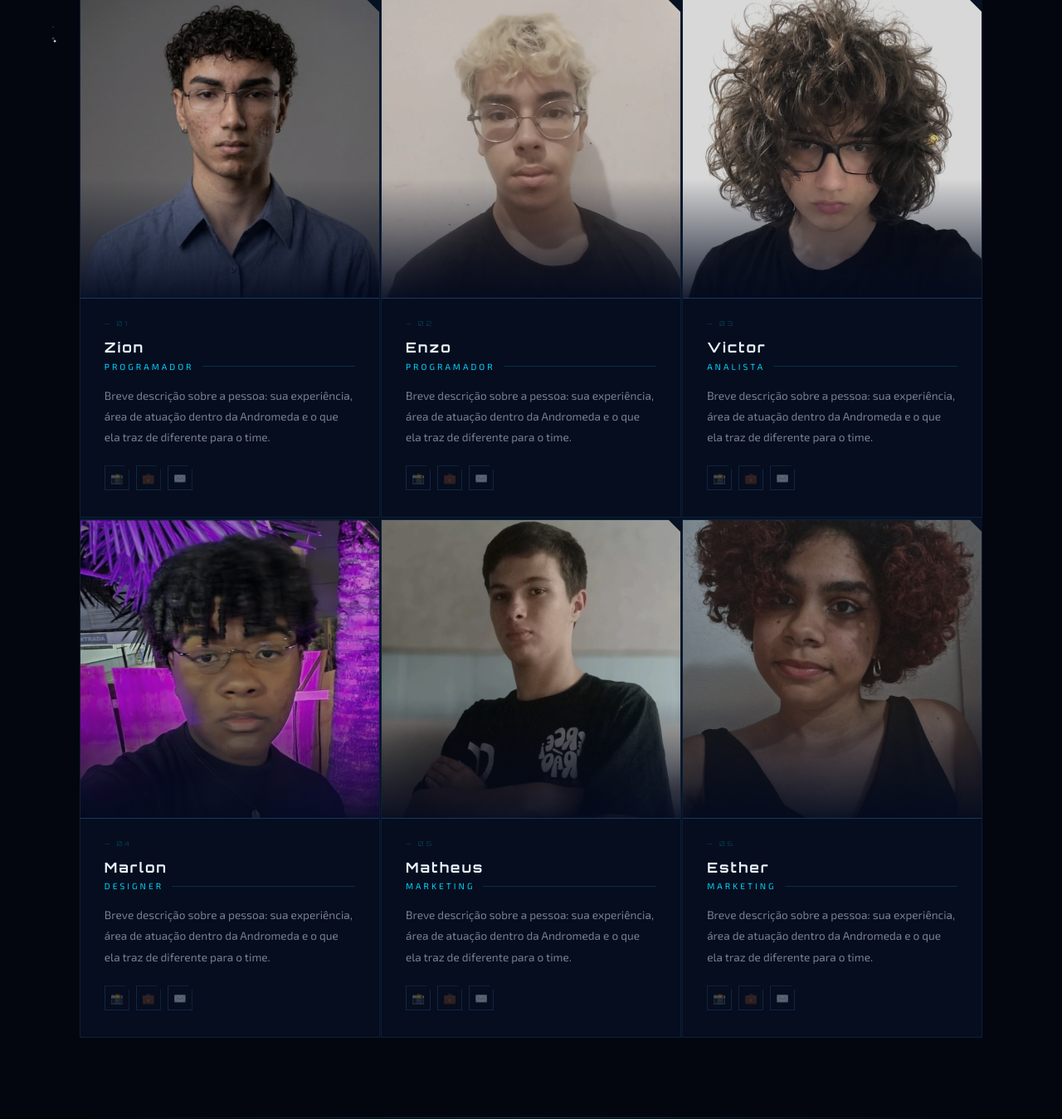
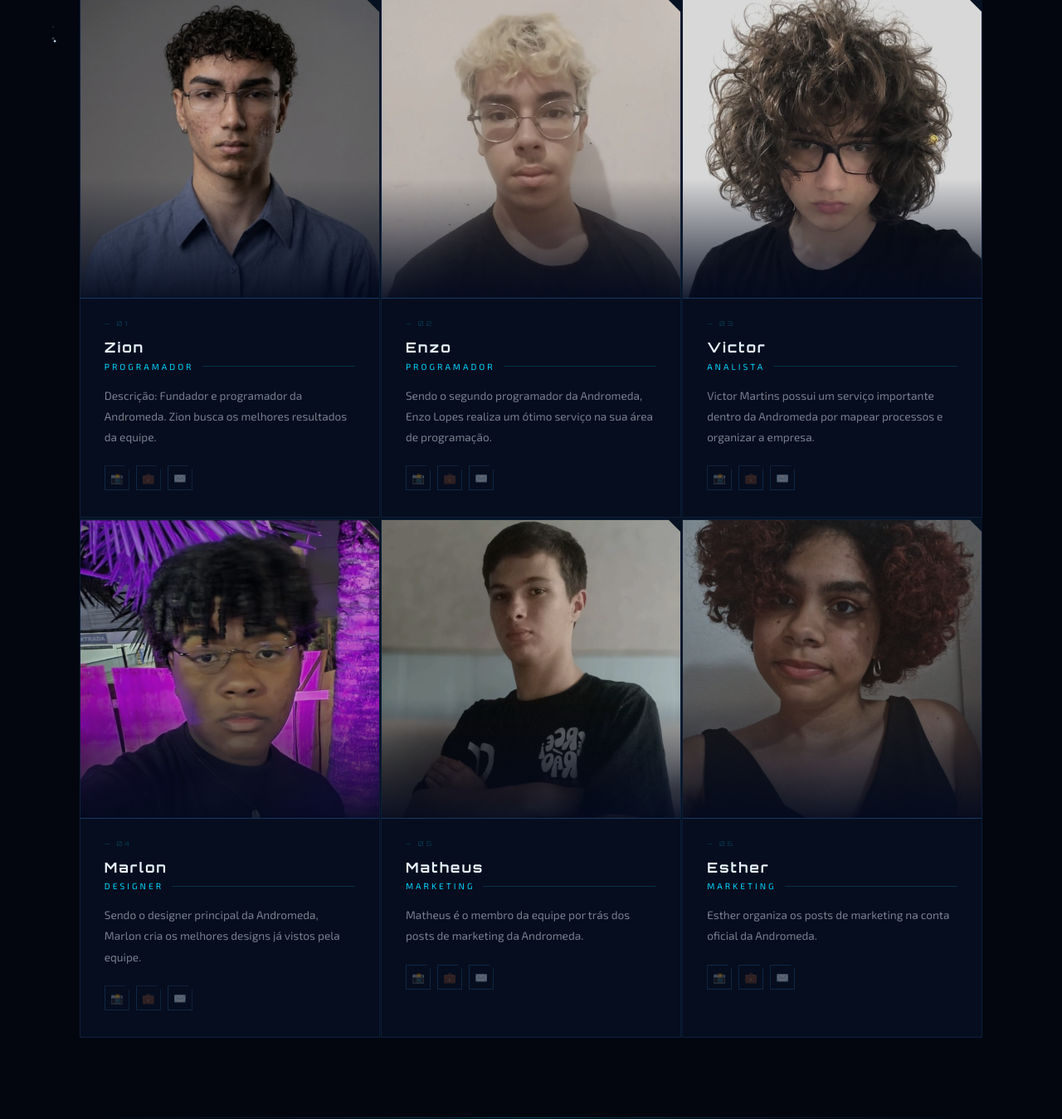
Before and after one commit to tsumiizu/Andromeda, a Django app: page /equipe/ in a window 1280 px wide. Shown: the part 715-2064 px from the top of the page at 83% size. Run offline with Django 5.2, Linux system fonts and the light colour scheme.

Commit message:
gracas a deuus foi

```diff
--- a/app/templates/base.html
+++ b/app/templates/base.html
@@ -79,7 +79,6 @@
   <div class="footer-top">
     <div>
       <div class="footer-brand-logo">
-
         <div class="footer-logo-img">
           <!-- <img src="sua-logo.png" alt="Logo Andromeda"> -->
         </div>
--- a/app/templates/equipe.html
+++ b/app/templates/equipe.html
@@ -48,7 +48,7 @@
           <div class="team-num">— 01</div>
           <div class="team-name">Zion</div>
           <div class="team-role">PROGRAMADOR</div>
-          <p class="team-desc">Breve descrição sobre a pessoa: sua experiência, área de atuação dentro da Andromeda e o que ela traz de diferente para o time.</p>
+          <p class="team-desc">Descrição: Fundador e programador da Andromeda. Zion busca os melhores resultados da equipe.</p>
           <div class="team-social">
             <a href="#" title="tsumiizu">📸</a>
             <a href="#" title="Zion Vieira">💼</a>
@@ -66,7 +66,7 @@
           <div class="team-num">— 02</div>
           <div class="team-name">Enzo</div>
           <div class="team-role">PROGRAMADOR</div>
-          <p class="team-desc">Breve descrição sobre a pessoa: sua experiência, área de atuação dentro da Andromeda e o que ela traz de diferente para o time.</p>
+          <p class="team-desc">Sendo o segundo programador da Andromeda, Enzo Lopes realiza um ótimo serviço na sua área de programação.</p>
           <div class="team-social">
             <a href="#" title="Instagram">📸</a>
             <a href="#" title="LinkedIn">💼</a>
@@ -84,7 +84,7 @@
           <div class="team-num">— 03</div>
           <div class="team-name">Victor</div>
           <div class="team-role">ANALISTA</div>
-          <p class="team-desc">Breve descrição sobre a pessoa: sua experiência, área de atuação dentro da Andromeda e o que ela traz de diferente para o time.</p>
+          <p class="team-desc">Victor Martins possui um serviço importante dentro da Andromeda por mapear processos e organizar a empresa.</p>
           <div class="team-social">
             <a href="#" title="Instagram">📸</a>
             <a href="#" title="LinkedIn">💼</a>
@@ -102,7 +102,7 @@
           <div class="team-num">— 04</div>
           <div class="team-name">Marlon</div>
           <div class="team-role">DESIGNER</div>
-          <p class="team-desc">Breve descrição sobre a pessoa: sua experiência, área de atuação dentro da Andromeda e o que ela traz de diferente para o time.</p>
+          <p class="team-desc">Sendo o designer principal da Andromeda, Marlon cria os melhores designs já vistos pela equipe.</p>
           <div class="team-social">
             <a href="#" title="Instagram">📸</a>
             <a href="#" title="LinkedIn">💼</a>
@@ -120,7 +120,7 @@
           <div class="team-num">— 05</div>
           <div class="team-name">Matheus</div>
           <div class="team-role">MARKETING</div>
-          <p class="team-desc">Breve descrição sobre a pessoa: sua experiência, área de atuação dentro da Andromeda e o que ela traz de diferente para o time.</p>
+          <p class="team-desc">Matheus é o membro da equipe por trás dos posts de marketing da Andromeda.</p>
           <div class="team-social">
             <a href="#" title="Instagram">📸</a>
             <a href="#" title="LinkedIn">💼</a>
@@ -138,7 +138,7 @@
           <div class="team-num">— 06</div>
           <div class="team-name">Esther</div>
           <div class="team-role">MARKETING</div>
-          <p class="team-desc">Breve descrição sobre a pessoa: sua experiência, área de atuação dentro da Andromeda e o que ela traz de diferente para o time.</p>
+          <p class="team-desc">Esther organiza os posts de marketing na conta oficial da Andromeda.</p>
           <div class="team-social">
             <a href="#" title="Instagram">📸</a>
             <a href="#" title="LinkedIn">💼</a>
```
Also changed, not shown: app/static/style.css (+7 -0 lines), app/static/media/subiaru.jpg (added), app/static/media/toadex.jpg (added).
